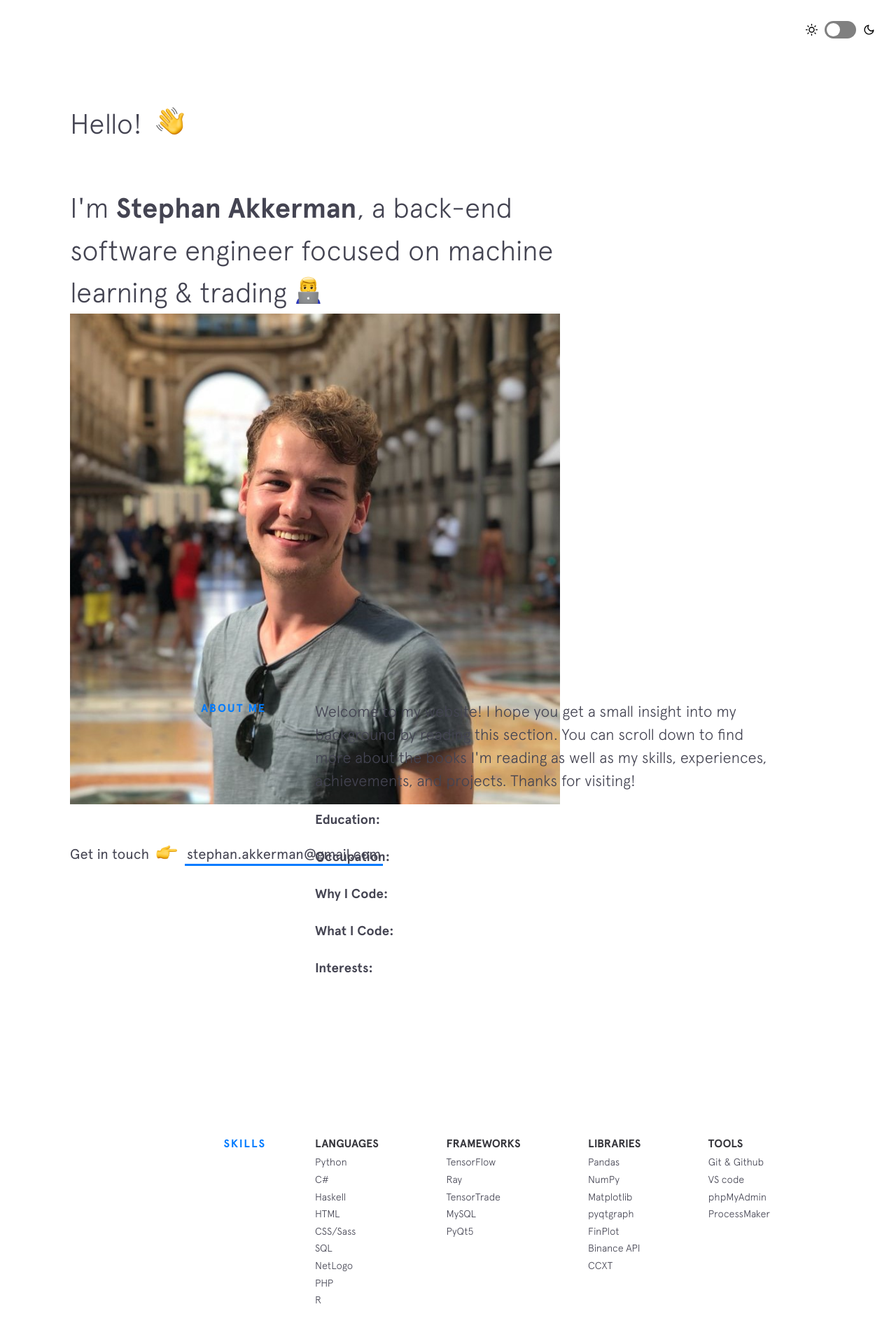
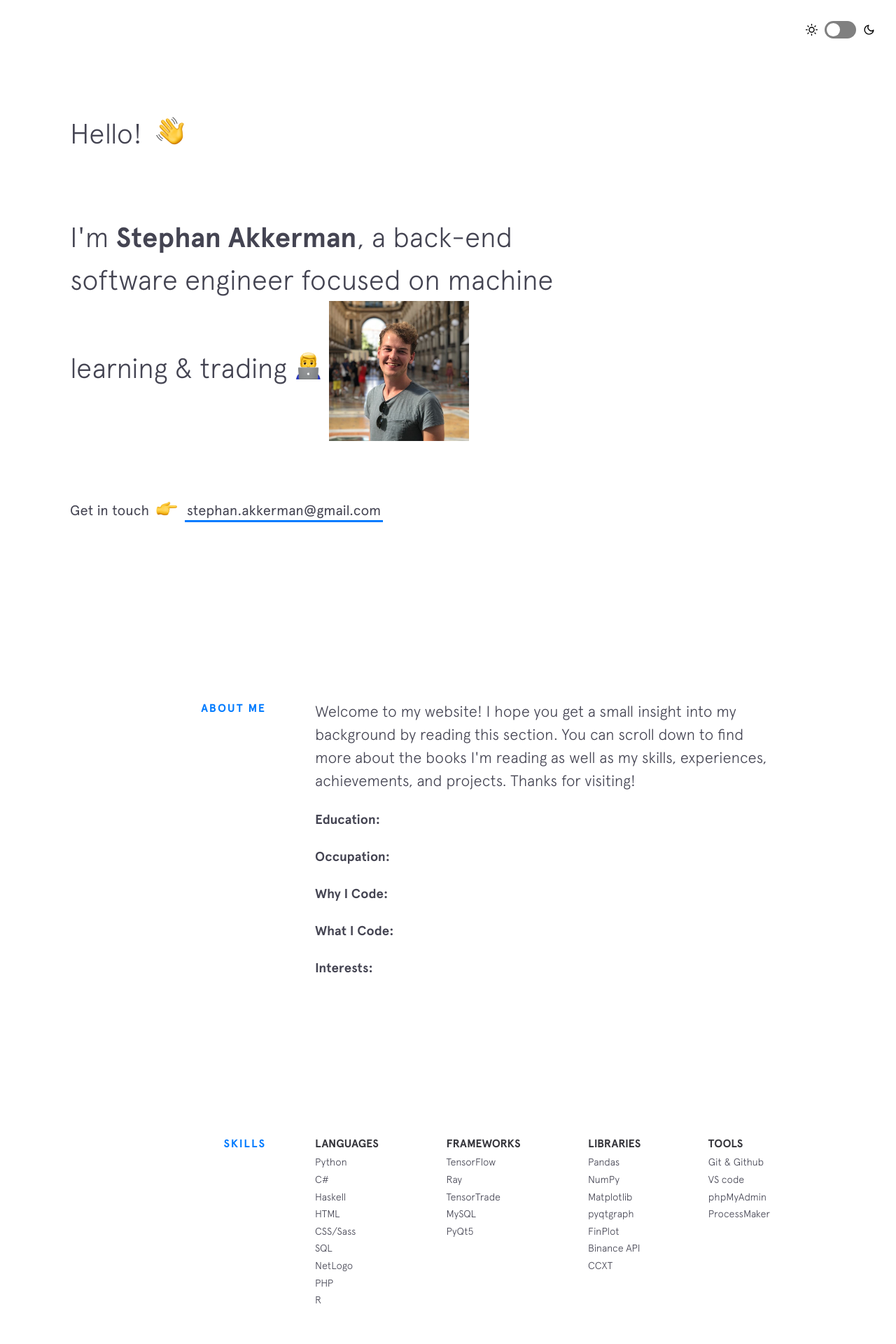
Before and after one commit to StephanAkkerman/StephanAkkerman.github.io, a Jekyll site: the page built from index.html, in a window 1280 px wide. Shown: the top 1920 px of the page at 70% size. Built offline with Jekyll 4.4.1, drawn with Linux system fonts in a browser that asks for light colours; nearby versions of some CDN libraries.

Commit message:
Update intro.html

```diff
--- a/_includes/intro.html
+++ b/_includes/intro.html
@@ -6,7 +6,7 @@
   <h2 class="intro__tagline">I'm
     <span class="name">Stephan Akkerman</span>, a back-end software engineer focused on machine learning &amp; trading
     <span class="emoji technologist"></span>
-    <img src="{{site.baseurl}}/img/headshot.jpg" alt="">
+    <img src="{{site.baseurl}}/img/headshot.jpg" alt="" height="200px" width="200px">
   </h2>
 
   <h3 class="intro__contact">
```
